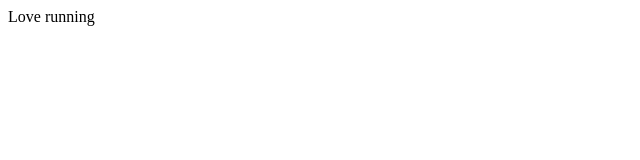
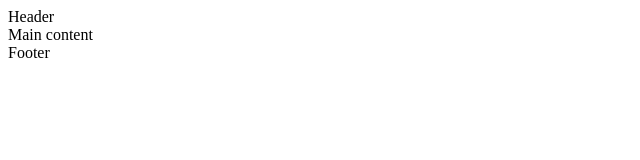
Before and after one commit to bancken/love-running, a plain HTML site: page index.html in a window 1280 px wide. Shown: the whole page, without its empty margins (0-640 px from the left). Drawn offline with Linux system fonts and the light colour scheme.

Commit message:
Building general page structure

```diff
--- a/index.html
+++ b/index.html
@@ -5,7 +5,7 @@
     <meta name="viewport" content="width=device-width, initial-scale=1.0">
     <!-- Adding meta tags for search engines -->
     <meta name="description" content="Love running, Dublin runners club, fenlin park, phoneix upstart">
-    <meta name="keywords" content="love running, dublin running, sports, exercise, health plan"
+    <meta name="keywords" content="love running, dublin running, sports, exercise, health plan">
     <title>Love running</title>
     <!-- Favicon links below -->
     <link rel="icon" type="image/png" sizes="32x32" href="assets/favicon-32x32.png">
@@ -13,6 +13,8 @@
     <link rel="apple-touch-icon" sizes="100x100" href="assets/apple-touch-icon.png">
 </head>
 <body>
-
+    <header>Header</header>
+    <main>Main content</main>
+    <footer>Footer</footer>
 </body>
 </html>
```
